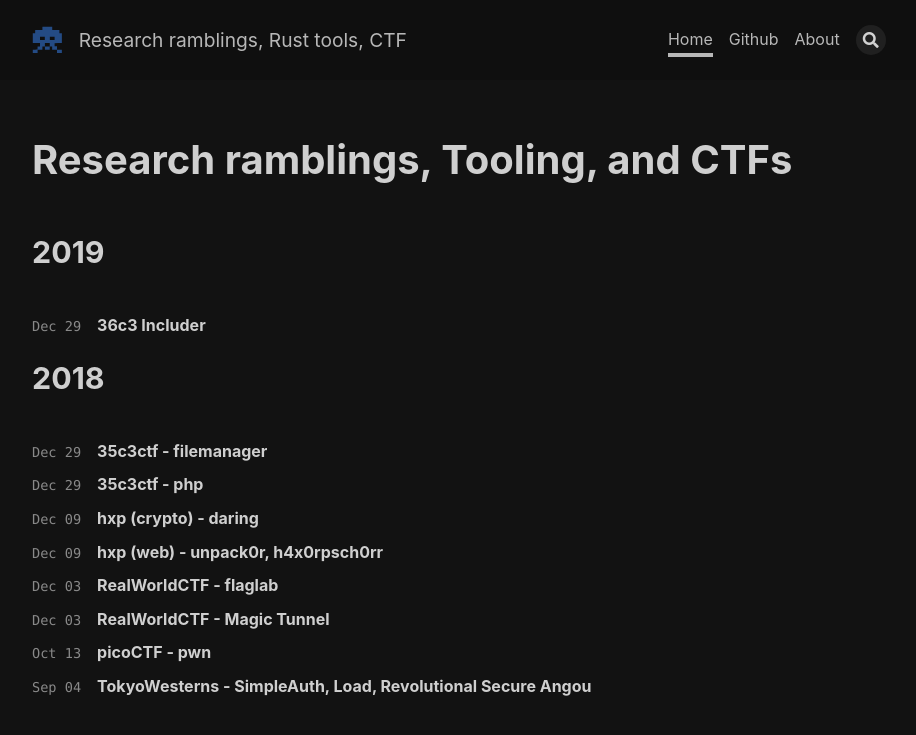
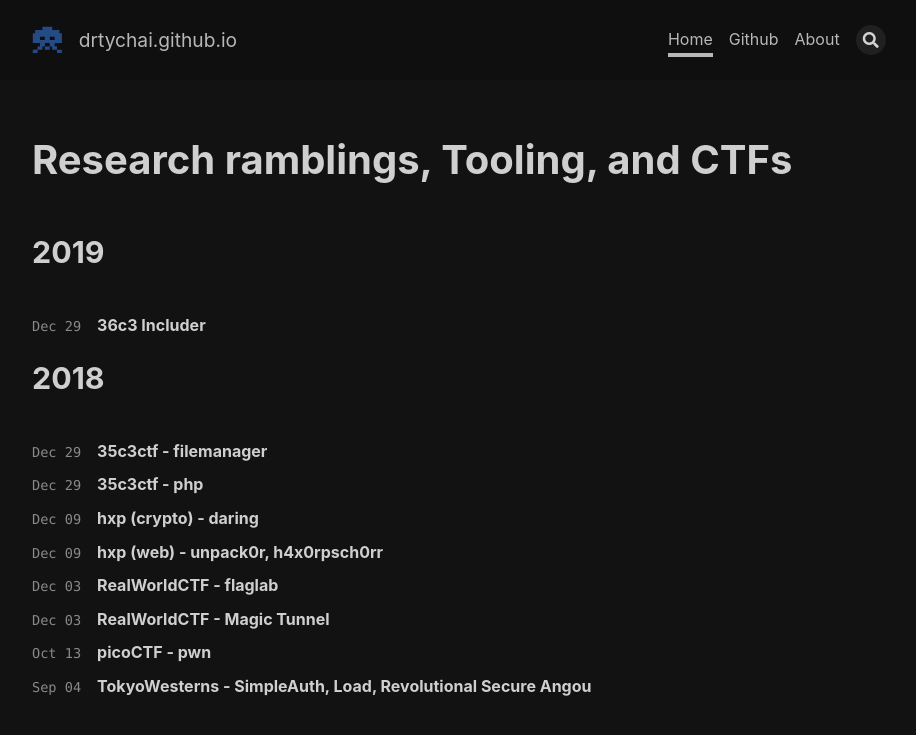
Before and after one commit to drtychai/drtychai.github.io, a Jekyll site: the page built from index.html, in a window 1280 px wide. Shown: the top 735 px of the page, without its empty margins (181-1097 px from the left). Built offline with Jekyll 4.4.1, drawn with Linux system fonts in a browser that asks for light colours; nearby versions of some CDN libraries; the list of posts is cut into pages by our own code.

Commit message:
title fixed

```diff
--- a/_config.yml
+++ b/_config.yml
@@ -4,7 +4,7 @@
 highlight_theme: tomorrow-night
 url     : # the base hostname & protocol for your site e.g. https://www.someone.com
 baseurl : # does not include hostname
-title   : Research ramblings, Rust tools, CTF
+title   : # bynx.io
 description: #Research ramblings, Rust tools, CTFs
 
 ## => Language and Timezone
```
